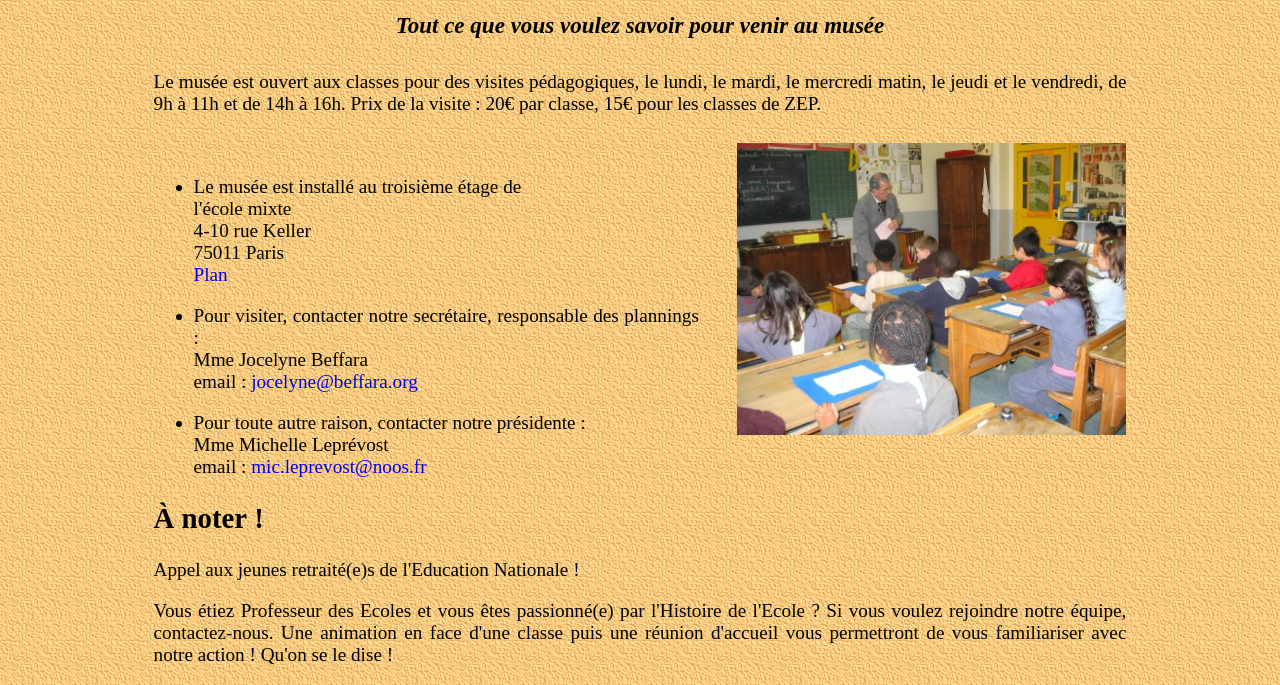
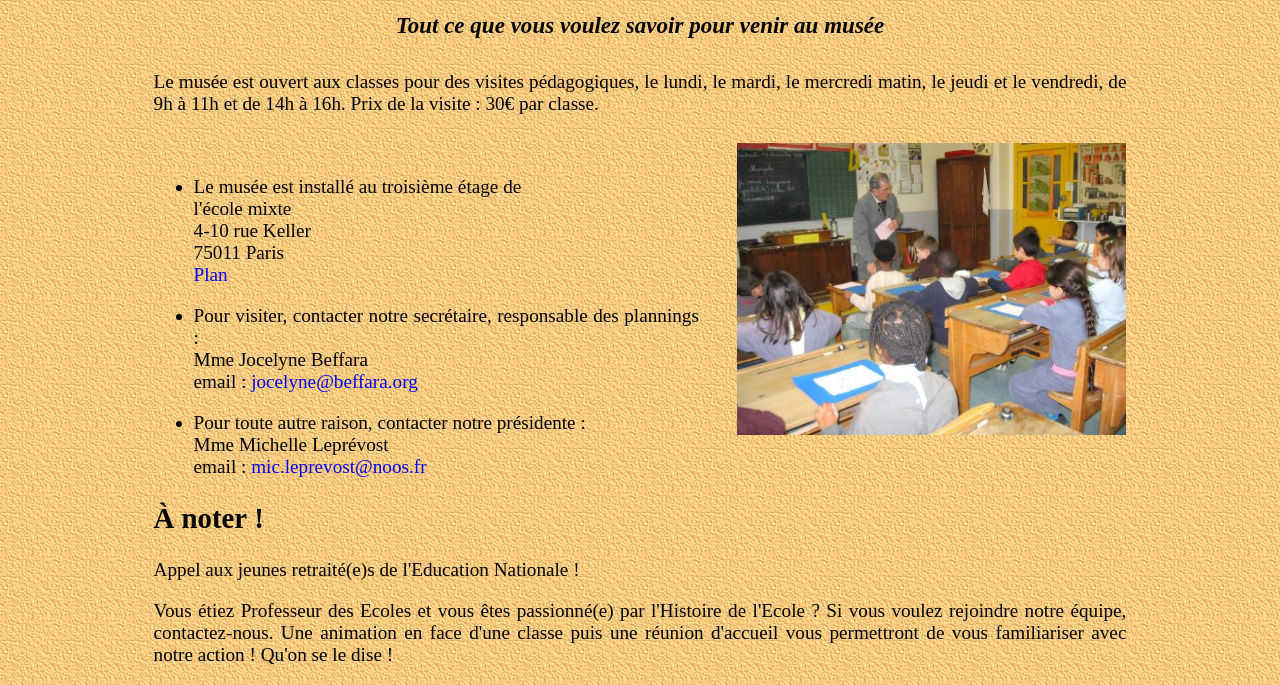
Before and after one commit to vbeffara/musee, an Eleventy site: page src/Renseignements-pratiques/index.md in a window 1280 px wide. Shown: the part 167-852 px from the top of the page. Built offline with nearby package versions, Linux system fonts and the light colour scheme; Eleventy itself is replaced by a stand-in of ours; files that its build step writes are made by us from their sources.

Commit message:
Update visit price

```diff
--- a/src/Renseignements-pratiques/index.md
+++ b/src/Renseignements-pratiques/index.md
@@ -6,7 +6,7 @@ subtitle: Tout ce que vous voulez savoir pour venir au musée
 
 Le musée est ouvert aux classes pour des visites pédagogiques, le lundi, le
 mardi, le mercredi matin, le jeudi et le vendredi, de 9h à 11h et de 14h à 16h.
-Prix de la visite : 20€ par classe, 15€ pour les classes de ZEP.
+Prix de la visite : 30€ par classe.
 
 ![>](classem.jpg)
 
```
